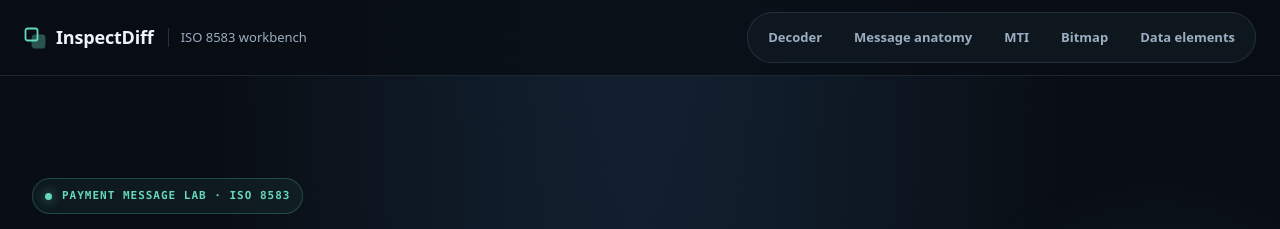
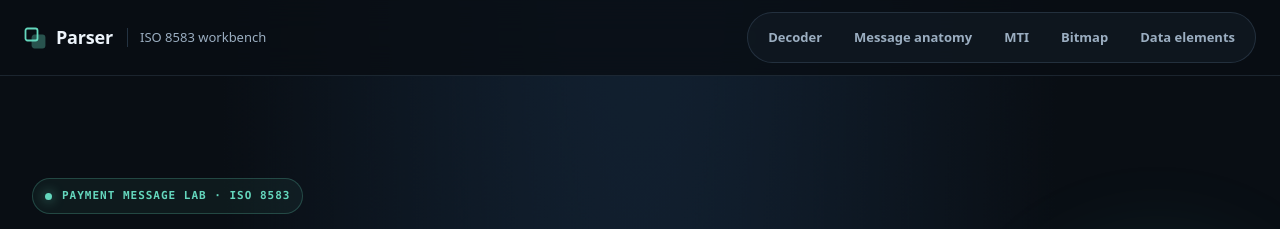
Before and after one commit to cracksofdoom/ISO-8583-Parser, a Spring Boot app: page / in a window 1280 px wide. Shown: the top 229 px of the page. Run offline with Spring Boot 4, Linux system fonts and the light colour scheme; some of the project's set-up classes (security, data sources, template engines, error pages and the like) are left out, and stand-ins take their place.

Commit message:
Rename references from InspectDiff to Parser in documentation and code; update UI elements accordingly.

```diff
--- a/docs/openapi.yaml
+++ b/docs/openapi.yaml
@@ -1,6 +1,6 @@
 openapi: 3.0.3
 info:
-  title: InspectDiff API
+  title: Parser API
   version: 1.0.0
   description: Public, masked ISO 8583 inspection API.
 servers:
--- a/src/main/resources/static/app.js
+++ b/src/main/resources/static/app.js
@@ -108,9 +108,9 @@ $('swap').addEventListener('click', () => {
 
 function loadExample(scrollToWorkbench = false) {
   $('format').value = 'ASCII_HEX_BITMAP';
-  store.set('inspectdiff.format', $('format').value);
+  store.set('Parser.format', $('format').value);
   $('header').value = '0';
-  store.set('inspectdiff.header', '0');
+  store.set('Parser.header', '0');
   $('message').value = EXAMPLE_A;
   $('compareMessage').value = EXAMPLE_B;
   updateCounts();
@@ -133,16 +133,16 @@ $('clear').addEventListener('click', () => {
 /* ---------- Settings (messages are never persisted) ---------- */
 
 (function restoreSettings() {
-  const format = store.get('inspectdiff.format');
+  const format = store.get('Parser.format');
   if (format && [...$('format').options].some(o => o.value === format)) $('format').value = format;
-  const header = store.get('inspectdiff.header');
+  const header = store.get('Parser.header');
   if (header !== null && header !== '') $('header').value = header;
   updateCounts();
   updateFormatHint();
 })();
 
-[['format', 'inspectdiff.format', el => el.value],
- ['header', 'inspectdiff.header', el => el.value]].forEach(([id, key, read]) => {
+[['format', 'Parser.format', el => el.value],
+ ['header', 'Parser.header', el => el.value]].forEach(([id, key, read]) => {
   $(id).addEventListener('change', () => {
     store.set(key, read($(id)));
     updateCounts();
--- a/src/main/resources/static/index.html
+++ b/src/main/resources/static/index.html
@@ -4,8 +4,8 @@
   <meta charset="utf-8">
   <meta name="viewport" content="width=device-width, initial-scale=1">
   <meta name="color-scheme" content="dark">
-  <meta name="description" content="InspectDiff is a free ISO 8583 workbench for decoding message bitmaps, inspecting data elements, and comparing frames.">
-  <title>InspectDiff — Explore ISO 8583 messages</title>
+  <meta name="description" content="Parser is a free ISO 8583 workbench for decoding message bitmaps, inspecting data elements, and comparing frames.">
+  <title>Parser — Explore ISO 8583 messages</title>
   <link rel="stylesheet" href="./styles.css">
 </head>
 <body>
@@ -17,7 +17,7 @@
         <rect x="1.5" y="1.5" width="12" height="12" rx="2" fill="none" stroke="currentColor" stroke-width="1.8"/>
         <rect x="8.5" y="8.5" width="12" height="12" rx="2" fill="currentColor" opacity=".35" stroke="currentColor" stroke-width="1.8"/>
       </svg>
-      <span class="brand-name">InspectDiff</span>
+      <span class="brand-name">Parser</span>
       <span class="brand-sub">ISO 8583 workbench</span>
     </div>
     <nav class="site-nav" aria-label="Main navigation">
@@ -226,12 +226,12 @@
 
     <section id="about-iso" class="about-section" aria-labelledby="about-title">
       <div><span class="section-kicker">BACKGROUND</span><h2 id="about-title">What is ISO 8583?</h2></div>
-      <div class="about-copy"><p>ISO 8583 is an international standard for exchanging electronic messages between systems involved in card-based financial transactions. It defines a message structure and conventions for carrying transaction information, including requests, responses, reversals and network-management messages.</p><p>Think of it as a shared envelope and vocabulary for payment messages. The standard provides the structure, while individual payment networks and processors define the detailed field rules, values and operational behavior used in their environment.</p><p>InspectDiff helps developers and analysts explore that structure, troubleshoot integrations, and compare message frames. Always validate decoded fields against the specification for your processor or network.</p><a href="#workbench">Inspect a message <span aria-hidden="true">↑</span></a></div>
+      <div class="about-copy"><p>ISO 8583 is an international standard for exchanging electronic messages between systems involved in card-based financial transactions. It defines a message structure and conventions for carrying transaction information, including requests, responses, reversals and network-management messages.</p><p>Think of it as a shared envelope and vocabulary for payment messages. The standard provides the structure, while individual payment networks and processors define the detailed field rules, values and operational behavior used in their environment.</p><p>Parser helps developers and analysts explore that structure, troubleshoot integrations, and compare message frames. Always validate decoded fields against the specification for your processor or network.</p><a href="#workbench">Inspect a message <span aria-hidden="true">↑</span></a></div>
     </section>
   </main>
 
   <footer>
-    <span class="footer-name">InspectDiff</span>
+    <span class="footer-name">Parser</span>
     <span>Built to make payment messages easier to read. Confirm field layouts against your network specification.</span>
   </footer>
 
--- a/src/main/resources/static/styles.css
+++ b/src/main/resources/static/styles.css
@@ -512,7 +512,7 @@ footer span:last-child { max-width: 600px; text-align: right; }
   footer span:last-child { display: block; text-align: left; margin-top: 10px; }
 }
 
-/* ---------- InspectDiff visual refresh ---------- */
+/* ---------- Parser visual refresh ---------- */
 :root {
   --bg: #090e14;
   --panel: #101923;
```
Also changed, not shown: src/main/java/net/cracksofdoom/parser/api/ParseRequest.java (+5 -5 lines), src/main/java/net/cracksofdoom/parser/config/SecurityConfig.java (+8 -4 lines), README.md.
